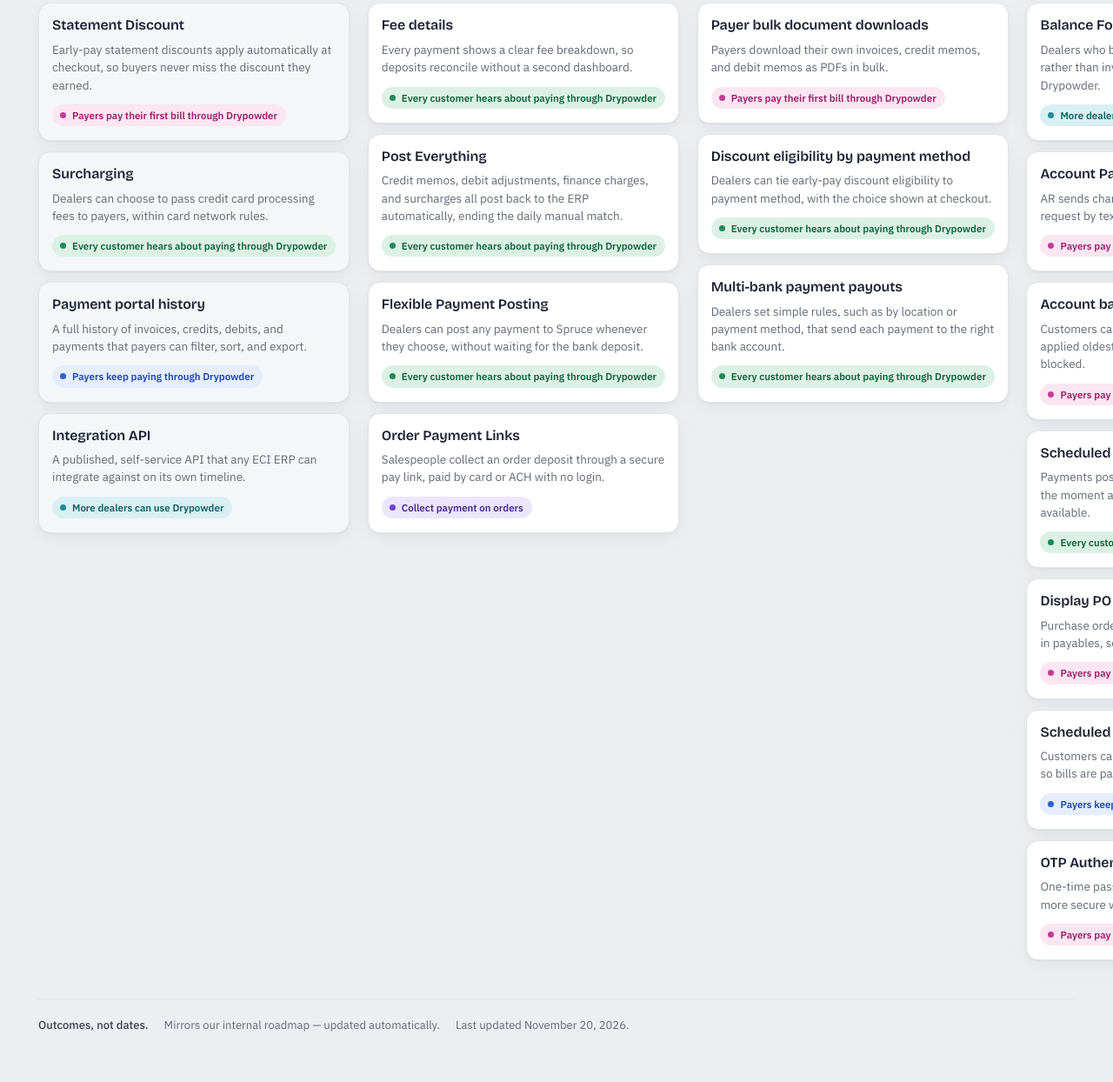
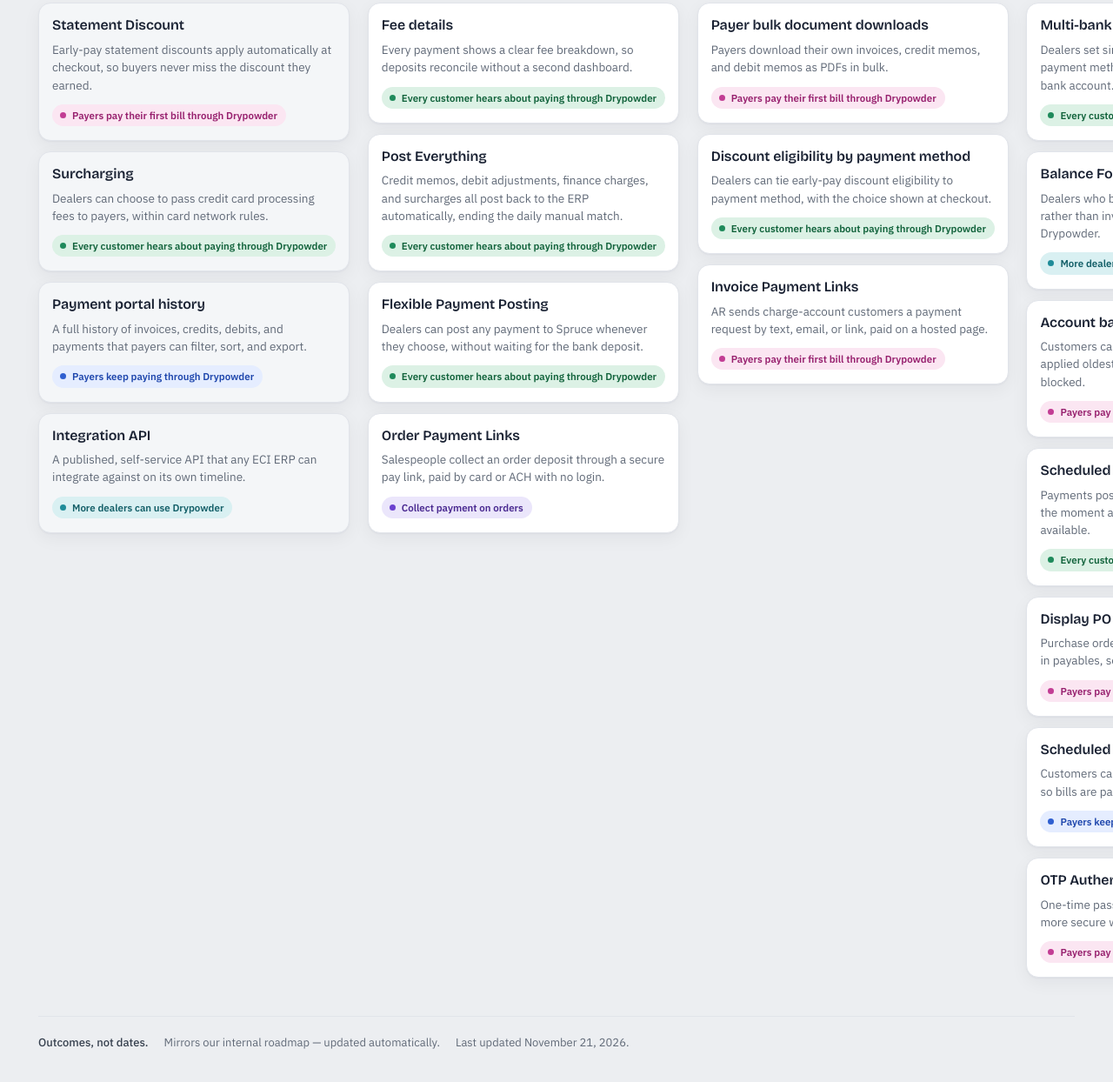
Before and after one commit to drypowder-io/roadmap, a plain HTML site: page index.html in a window 1280 px wide. Shown: the part 478-1722 px from the top of the page at 87% size. Drawn offline with nearby package versions, Linux system fonts and the light colour scheme.

Commit message:
Roadmap refresh 2026-11-21

```diff
--- a/index.html
+++ b/index.html
@@ -390,9 +390,9 @@
           <span class="pill o-more"><span class="dot"></span>Every customer hears about paying through Drypowder</span>
         </article>
         <article class="card">
-          <h3>Multi-bank payment payouts</h3>
-          <p>Dealers set simple rules, such as by location or payment method, that send each payment to the right bank account.</p>
-          <span class="pill o-more"><span class="dot"></span>Every customer hears about paying through Drypowder</span>
+          <h3>Invoice Payment Links</h3>
+          <p>AR sends charge-account customers a payment request by text, email, or link, paid on a hosted page.</p>
+          <span class="pill o-buyers"><span class="dot"></span>Payers pay their first bill through Drypowder</span>
         </article>
       </div>
     </section>
@@ -402,14 +402,14 @@
       <p class="col-sub">Options we may fund</p>
       <div class="cards">
         <article class="card">
+          <h3>Multi-bank payment payouts</h3>
+          <p>Dealers set simple rules, such as by location or payment method, that send each payment to the right bank account.</p>
+          <span class="pill o-more"><span class="dot"></span>Every customer hears about paying through Drypowder</span>
+        </article>
+        <article class="card">
           <h3>Balance Forward Accounts</h3>
           <p>Dealers who bill on a running statement balance rather than invoice-by-invoice can onboard to Drypowder.</p>
           <span class="pill o-fit"><span class="dot"></span>More dealers can use Drypowder</span>
-        </article>
-        <article class="card">
-          <h3>Account Payment Links</h3>
-          <p>AR sends charge-account customers a payment request by text, email, or link, paid on a hosted page.</p>
-          <span class="pill o-buyers"><span class="dot"></span>Payers pay their first bill through Drypowder</span>
         </article>
         <article class="card">
           <h3>Account balance payment</h3>
@@ -443,6 +443,6 @@
   <footer>
     <span class="strong">Outcomes, not dates.</span>
     <span>Mirrors our internal roadmap — updated automatically.</span>
-    <span>Last updated November 20, 2026.</span>
+    <span>Last updated November 21, 2026.</span>
   </footer>
 </div>
```
